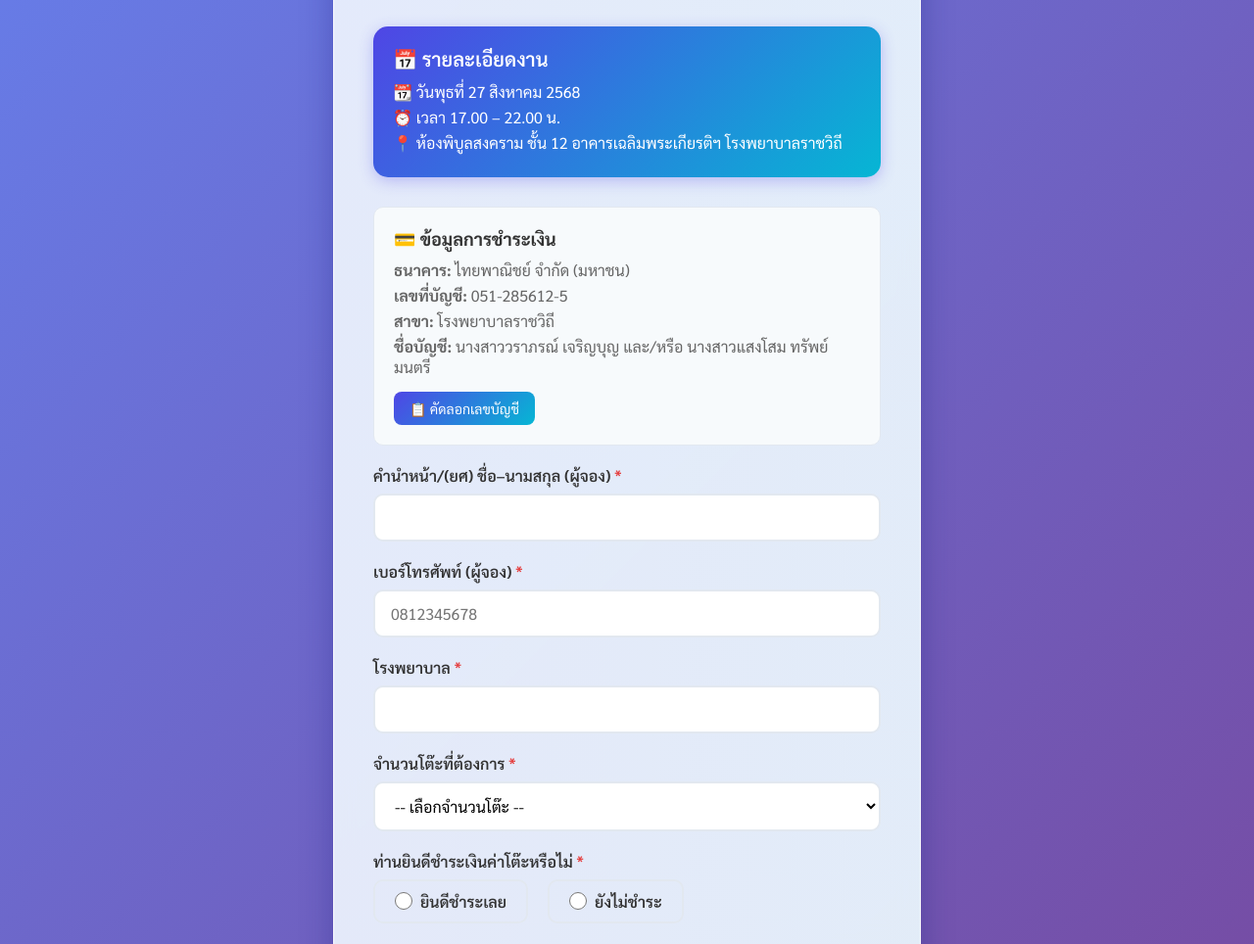
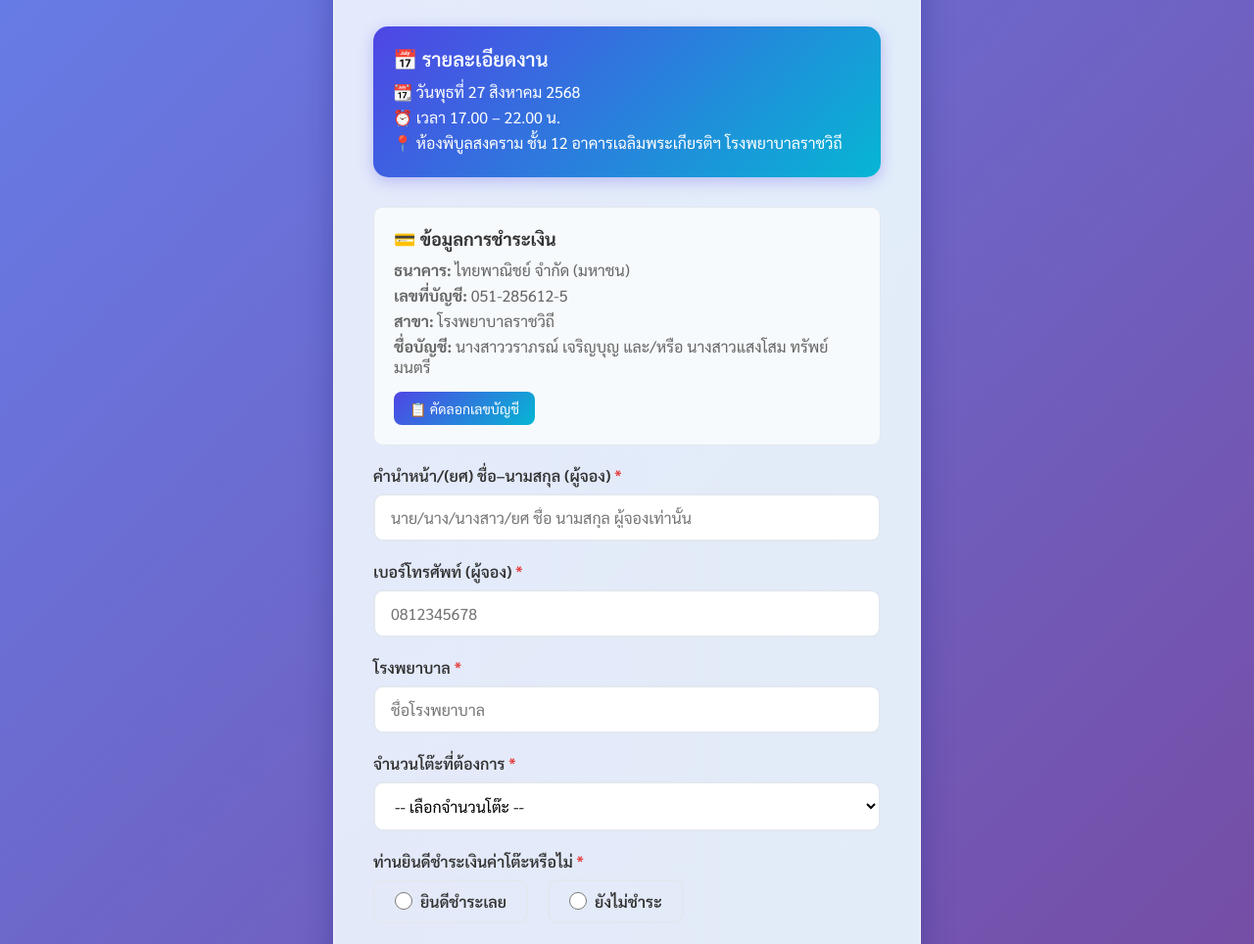
Before and after one commit to Nattachai534/Form_13, a plain HTML site: page index.html in a window 1280 px wide. Shown: the part 136-1100 px from the top of the page at 98% size. Drawn offline with Linux system fonts and the light colour scheme; some packages are replaced by stand-ins of ours; a script that the page names is missing.

Commit message:
Update index.html

```diff
--- a/index.html
+++ b/index.html
@@ -380,7 +380,7 @@
                 <label for="fullName">
                     คำนำหน้า/(ยศ) ชื่อ–นามสกุล (ผู้จอง) <span class="required">*</span>
                 </label>
-                <input type="text" id="fullName" name="fullName" required>
+                <input type="text" id="fullName" name="fullName" placeholder="นาย/นาง/นางสาว/ยศ ชื่อ นามสกุล ผู้จองเท่านั้น" required>
                 <div class="error-message" id="fullName-error"></div>
             </div>
 
@@ -396,7 +396,7 @@
                 <label for="department">
                     โรงพยาบาล <span class="required">*</span>
                 </label>
-                <input type="text" id="department" name="department" required>
+                <input type="text" id="department" name="department" placeholder="ชื่อโรงพยาบาล" required>
                 <div class="error-message" id="department-error"></div>
             </div>
 
```
